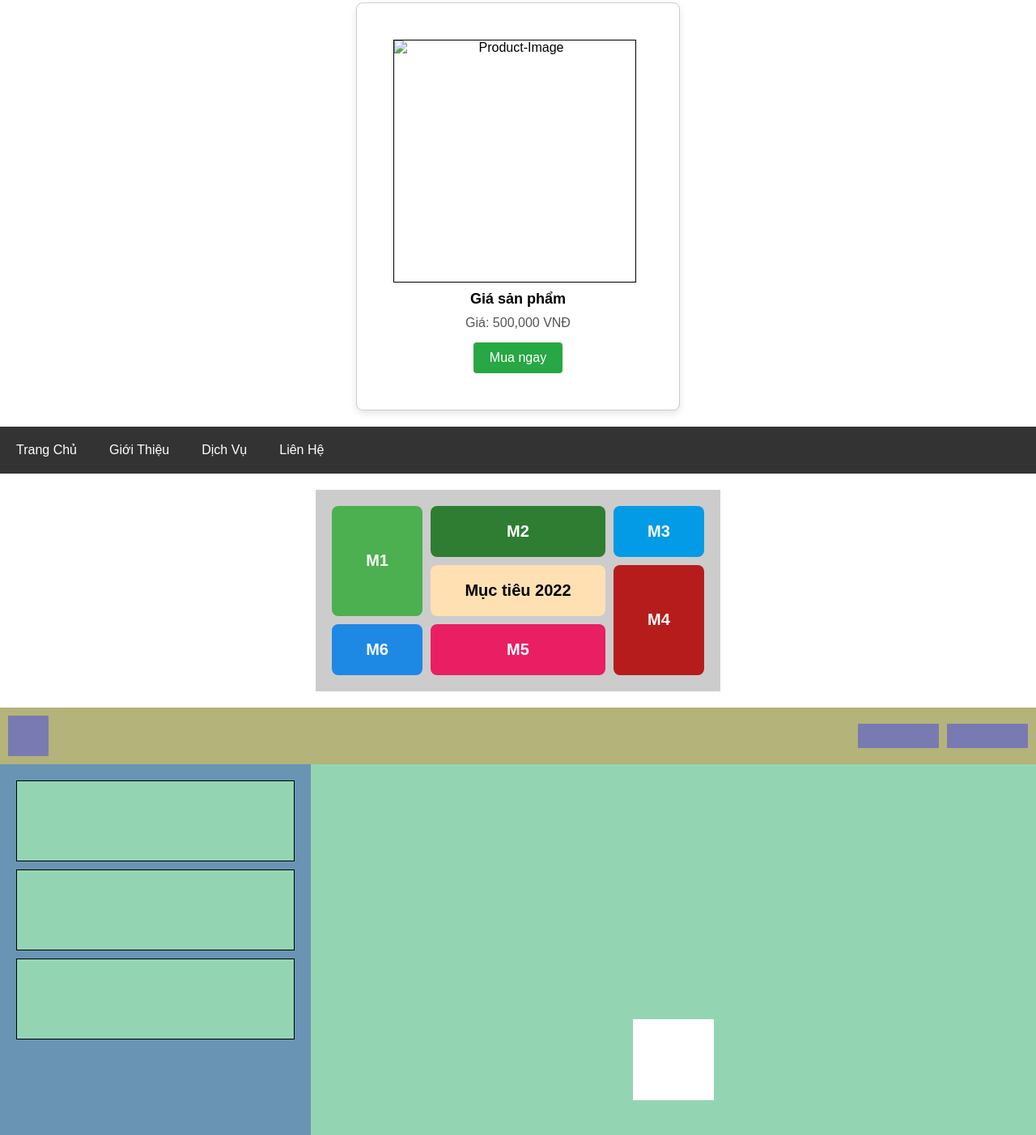
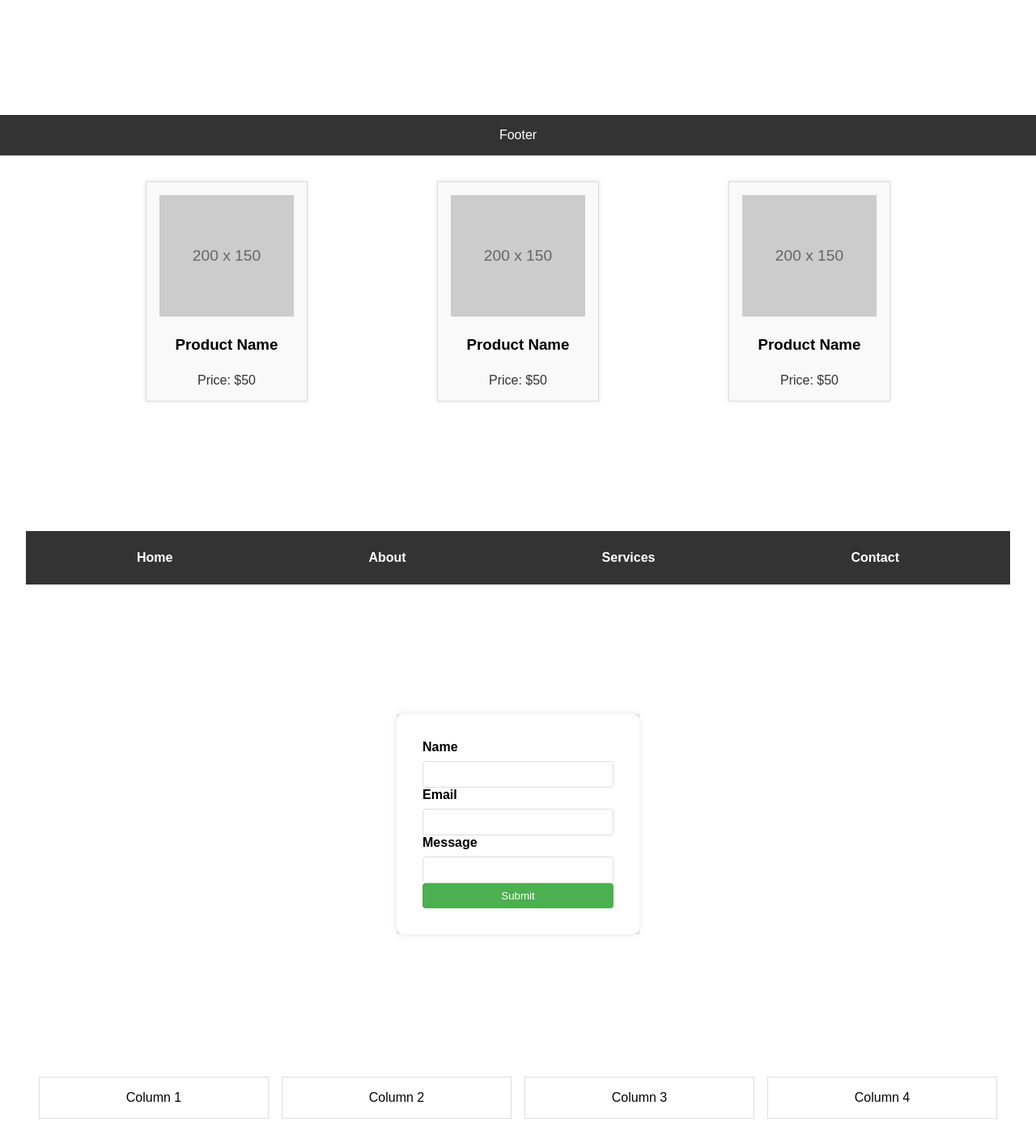
Before and after one commit to TheVinh28/bai-tap, a plain HTML site: page index.html in a window 1280 px wide. Shown: the part 560-1962 px from the top of the page at 81% size. Drawn offline with Linux system fonts and the light colour scheme.

Commit message:
add hello

```diff
--- a/index.html
+++ b/index.html
@@ -1,80 +1,121 @@
 <!DOCTYPE html>
-<html lang="en">
+<html lang="vi">
 <head>
     <meta charset="UTF-8">
     <meta name="viewport" content="width=device-width, initial-scale=1.0">
-    <title>Box model</title>
+    <title>Bài Tập</title>
     <link rel="stylesheet" href="styles.css">
 </head>
 <body>
-<!-- Bài tập 1 -->
-<div class="blog-post">
-    <h2 class="blog-title">Tiêu Đề Bài Viết Blog</h2>
-    <div class="blog-image">
-        <img src="image-placeholder.jpg" alt="Image" width="600" height="400">
+<!-- Bài tập 1-->
+    <header class="header">Header</header>
+    <div class="container">
+        <div class="column">Column 1</div>
+        <div class="column">Column 2</div>
     </div>
-    <p class="blog-content">
-        Đây là nội dung của bài viết blog. Lorem ipsum dolor sit amet, consectetur adipiscing elit.
-        Sed do eiusmod tempor incididunt ut labore et dolore magna aliqua.
-    </p>
+    <footer class="footer">Footer</footer>
+<!-- Bài tập 2-->
+    <div class="product-list">
+        <div class="product">
+            <div class="product-image">200 x 150</div>
+            <div class="product-info">
+                <h3>Product Name</h3>
+                <p>Price: $50</p>
             </div>
-<!-- Bài tập 2 -->
-<div class="product-card">
-    <div class="product-image">
-        <img src="product-placeholder.jpg" alt="Product-Image" width="300" height="300">
-    </div class="product-details">
-    <h3 class="product-name">Giá sản phẩm</h3>
-    <p class="product-price">Giá: 500,000 VNĐ</p>
-    <button class="buy-now-button">Mua ngay</button>
         </div>
-<!-- Bài tập 3 -->
-<div class="navbar">
-    <a href="#">Trang Chủ</a>
-    <a href="#">Giới Thiệu</a>
-    <a href="#">Dịch Vụ</a>
-    <a href="#">Liên Hệ</a>
+        <div class="product">
+            <div class="product-image">200 x 150</div>
+            <div class="product-info">
+                <h3>Product Name</h3>
+                <p>Price: $50</p>
             </div>
-
-<!-- Bài tập 4 -->
-<div class="goal-layout">
-    <div class="box box1">M1</div>
-    <div class="box box2">M2</div>
-    <div class="box box3">M3</div>
-    <div class="box goal">Mục tiêu 2022</div>
-    <div class="box box4">M4</div>
-    <div class="box box5">M5</div>
-    <div class="box box6">M6</div>
         </div>
-
+        <div class="product">
+            <div class="product-image">200 x 150</div>
+            <div class="product-info">
+                <h3>Product Name</h3>
+                <p>Price: $50</p>
+        </div>
+    </div>
+<!-- Bài tập 3-->
+    <nav class="menu">
+        <a href="#">Home</a>
+        <a href="#">About</a>
+        <a href="#">Services</a>
+        <a href="#">Contact</a>
+    </nav>
+<!-- Bài tập 4-->
+    <div class="sign-in">
+        <div class="sign-in-box">
+            <form class="contact-info">
+                <div>
+                    <label for="name">Name</label>
+                    <input type="text" id="name" name="name">
+                </div>
+                <div>
+                    <label for="email">Email</label>
+                    <input type="text" id="email" name="email">
+                </div>
+                <div>
+                    <label for="message">Message</label>
+                    <input type="text" id="message" name="message">
+                </div>
+                <button type="submit">Submit</button>
+            </form>
+        </div>
+    </div>
 <!-- Bài tập 5-->
-<!DOCTYPE html>
-<html lang="en">
-<head>
-    <meta charset="UTF-8">
-    <meta name="viewport" content="width=device-width, initial-scale=1.0">
-    <title>Layout</title>
-    <link rel="stylesheet" href="styles.css">
-</head>
-<body>
-    <header>
-        <div class="logo"></div>
-        <div class="buttons">
-            <div class="button"></div>
-            <div class="button"></div>
+    <div class="columns">
+        <div class="column">Column 1</div>
+        <div class="column">Column 2</div>
+        <div class="column">Column 3</div>
+        <div class="column">Column 4</div>
     </div>
+<!-- Bài tập 7-->
+    <div class="product-grid">
+        <div class="product-card product1">
+            <img src="https://via.placeholder.com/200x150" alt="Product Image">
+            <h3>Product Name</h3>
+            <p>Price: $50</p>
+        </div>
+        <div class="product-card product2">
+            <img src="https://via.placeholder.com/200x150" alt="Product Image">
+            <h3>Product Name</h3>
+            <p>Price: $50</p>
+        </div>
+        <div class="product-card product3">
+            <img src="https://via.placeholder.com/200x150" alt="Product Image">
+            <h3>Product Name</h3>
+            <p>Price: $50</p>
+        </div>
+        <div class="product-card product4">
+            <img src="https://via.placeholder.com/200x150" alt="Product Image">
+            <h3>Product Name</h3>
+            <p>Price: $50</p>
+        </div>
+        <div class="product-card product5">
+            <img src="https://via.placeholder.com/200x150" alt="Product Image">
+            <h3>Product Name 5</h3>
+            <p>Price: $90</p>
+        </div>
+    </div>
+<!-- Bài tập 6,8-->
+ <div class="f1">
+    <header class="header2">
+        <h1>Header</h1>
     </header>
-    <main>
-        <section class="sidebar">
-            <div class="sidebar-card"></div>
-            <div class="sidebar-card"></div>
-            <div class="sidebar-card"></div>
-        </section>
-        <section class="content">
-            <div class="overlay-square"></div>
-        </section>
+    <div class="container2">
+        <aside class="sidebar">
+            <ul>
+                <li>Menu item 1</li>
+                <li>Menu item 2</li>
+                <li>Menu item 3</li>
+            </ul>
+        </aside>
+        <main class="main-content">
+            <p>Lorem ipsum dolor sit amet, consectetur adipiscing elit...</p>
         </main>
+    </div>
+</div>
 </body>
 </html>
-
-</body>
-</html>
--- a/styles.css
+++ b/styles.css
@@ -1,211 +1,219 @@
-* {
-    box-sizing: border-box;
-}
-
-/* Bài tập 1 */
-.blog-post {
-    width: 35%;
-    margin: 2px auto;
-    padding: 2px;
-    border: 1px solid #ccc;
-    background-color: #f9f9f9;
-    border-radius: 8px;
-}
-
-.blog-title {
-    font-size: 24px;
-    font-weight: bold;
-    margin-bottom: 15px;
-}
-
-.blog-image {
-    display: flex;
-    justify-content: center;
-    margin-bottom: 15px;
-}
-
-.blog-image img {
-    max-width: 100%;
-    border: 1px solid #ddd;
-    border-radius: 4px;
-}
-
-.blog-content {
-    font-size: 16px;
-    line-height: 1.6;
-    color: #333;
-}
-
-/* Bài tập 2 */
-.product-card {
-    width: 400px;
-    margin: 20px auto;
-    padding: 45px;
-    border: 1px solid #ccc;
-    background-color: #fff;
-    border-radius: 8px;
-    text-align: center;
-    box-shadow: 0 4px 8px rgba(0, 0, 0, 0.1);
-}
-
-.product-image img {
-    display: flex;
-    justify-content: center;
-    margin-bottom: 10px;
-    border: 1px solid black;
-}
-
-.product-name {
-    font-size: 18px;
-    font-weight: bold;
-    margin: 10px 0;
-}
-
-.product-price {
-    font-size: 16px;
-    color: #555;
-    margin-bottom: 15px;
-}
-
-.buy-now-button {
-    padding: 10px 20px;
-    font-size: 16px;
-    color: #fff;
-    background-color: #28a745;
-    border: none;
-    border-radius: 4px;
-    cursor: pointer;
-    transition: background-color 0.3s ease;
-}
-
-.buy-now-button:hover {
-    background-color: #218838;
-}
-/* BÀi tập 3 */
-.navbar {
-    display: flex;
-    background-color: #333;
-    padding: 10px 0;
-}
-
-.navbar a {
-    color: #fff;
-    padding: 10px 20px;
-    text-decoration: none;
-    text-align: center;
-}
-
-.navbar a:hover {
-    background-color: #555;
-}
-
-/* Bài tập 4 */
-.goal-layout {
-    display: grid;
-    grid-template-areas:
-        "box1 box2 box3"
-        "box1 goal box4"
-        "box6 box5 box4";
-    gap: 10px;
-    width: 500px;
-    margin: 20px auto;
-    padding: 20px;
-    background-color: #ccc;
-}
-
-.box {
-    display: flex;
-    justify-content: center;
-    align-items: center;
-    color: white;
-    font-size: 20px;
-    font-weight: bold;
-    padding: 20px;
-    border-radius: 8px;
-}
-
-.box1 { background-color: #4CAF50; grid-area: box1; }
-.box2 { background-color: #2E7D32; grid-area: box2; }
-.box3 { background-color: #039BE5; grid-area: box3; }
-.goal { background-color: #FFE0B2; color: black; grid-area: goal; }
-.box4 { background-color: #B71C1C; grid-area: box4; }
-.box5 { background-color: #E91E63; grid-area: box5; }
-.box6 { background-color: #1E88E5; grid-area: box6; }
-
-/* Bài tập 5 */
 * {
     margin: 0;
     padding: 0;
     box-sizing: border-box;
 }
 
+/* Bài tập 1 */
 body {
     font-family: Arial, sans-serif;
+    display: flex;
+    flex-direction: column;
+    height: 100vh;
 }
 
-header {
-    display: flex;
-    justify-content: space-between;
-    align-items: center;
-    background-color: #b3b37a;
-    padding: 10px;
+.header, .footer {
+    background-color: #333;
+    color: white;
+    text-align: center;
+    padding: 1rem;
 }
 
-.logo {
-    width: 50px;
-    height: 50px;
-    background-color: #7a7ab3;
+.container {
+    display: flex;
+    flex: 1;
+    justify-content: space-around;
+    align-items: center;
+    margin: 300px 0px;
 }
 
-.buttons {
-    display: flex;
-    gap: 10px;
+.column {
+    width: 45%;
+    text-align: center;
+    padding: 1rem;
+    border: 1px solid #ddd;
 }
 
-.button {
-    width: 100px;
-    height: 30px;
-    background-color: #7a7ab3;
+/* Bài tập 2 */
+.product-list {
+    display: flex;
+    flex-wrap: wrap;
+    gap: 10rem;
+    justify-content: center;
+    padding: 2rem;
 }
 
-main {
+.product {
+    background-color: #f9f9f9;
+    border: 1px solid #ddd;
+    width: 200px;
+    text-align: center;
+    padding: 1rem;
+    box-shadow: 0 0 5px rgba(0, 0, 0, 0.1);
+}
+
+.product-image {
+    background-color: #ccc;
+    width: 100%;
+    height: 150px;
     display: flex;
-    height: calc(100vh - 70px);
+    align-items: center;
+    justify-content: center;
+    font-size: 1.2rem;
+    color: #666;
+}
+
+.product-info h3 {
+    margin: 1.5rem 0;
+}
+
+.product-info p {
+    color: #333;
+}
+
+/* Bài tập 3*/
+.menu {
+    display: flex;
+    justify-content: space-around;
+    background-color: #333;
+    padding: 1rem;
+    width: 100%;
+}
+
+.menu a {
+    color: white;
+    text-decoration: none;
+    font-weight: bold;
+    padding: 0.5rem 1rem;
+}
+
+.menu a:hover {
+    background-color: #444;
+    border-radius: 5px;
+}
+
+/* BÀi tập 4*/
+.sign-in{
+    background-color: rgb(238, 228, 228);
+}
+.sign-in-box {
+    display: flex;
+    flex-direction: column;
+    gap: 1rem;
+    padding: 2rem;
+    background-color: white;
+    border-radius: 8px;
+    box-shadow: 0 0 10px rgba(0, 0, 0, 0.1);
+    width: 300px;
+}
+
+.sign-in div {
+    display: flex;
+    flex-direction: column;
+}
+
+label {
+    font-weight: bold;
+    margin-bottom: 0.5rem;
+}
+
+input, textarea {
+    padding: 0.5rem;
+    border: 1px solid #ddd;
+    border-radius: 4px;
+    width: 100%;
+}
+
+button {
+    padding: 0.5rem;
+    background-color: #4CAF50;
+    color: white;
+    border: none;
+    border-radius: 4px;
+    cursor: pointer;
+    width: 100%;
+}
+
+button:hover {
+    background-color: #45a049;
+}
+
+/* Bài tập 5*/
+.columns {
+    display: flex;
+    flex-direction: row;
+    gap: 1rem;
+    padding: 1rem;
+    width: 100%;
+}
+
+/* Bài tập 7*/
+.product-grid {
+    display: grid;
+    gap: 1rem;
+    padding: 2rem;
+    width: 100%;
+    max-width: 1200px;
+    grid-template-columns: repeat(3, 1fr);
+    grid-template-areas:
+        "product1 product2 product2"
+        "product1 product3 product4"
+        "product5 product3 product4";
+}
+
+.product-card {
+    background-color: white;
+    border: 1px solid #ddd;
+    border-radius: 8px;
+    padding: 1rem;
+    text-align: center;
+    box-shadow: 0 4px 8px rgba(0, 0, 0, 0.1);
+}
+
+.product-card img {
+    max-width: 100%;
+    border-radius: 4px;
+}
+
+.product-card h3 {
+    margin: 1rem 0 0.5rem;
+}
+
+.product-card p {
+    color: #333;
+    font-size: 1rem;
+}
+.product1 { grid-area: product1; }
+.product2 { grid-area: product2; }
+.product3 { grid-area: product3; }
+.product4 { grid-area: product4; }
+.product5 { grid-area: product5; }
+
+/* Bài tập 6,8*/
+.f1{
+    width: 100%;
+}
+.header2 {
+    background-color: #333;
+    color: white;
+    padding: 1rem;
+    text-align: center;
+    width: 100%;
+}
+
+.container2 {
+    display: flex;
 }
 
 .sidebar {
-    width: 30%;
-    background-color: #6a94b3;
-    position: relative;
+    background-color: #f4f4f4;
+    padding: 15px;
+    width: 20%;
+    height: 1000px;
 }
 
-.content {
-    width: 70%;
-    background-color: #93d5b3;
-    position: relative;
+.main-content {
+    flex: 1;
+    padding: 15px;
+    height: 1000px;
 }
-
-.overlay-square {
-    width: 100px;
-    height: 100px;
-    background-color: #ffffff;
-    position: absolute;
-    top: 50%;
-    left: 50%;
-    transform: translate(-50%, -50%);
-}
-
-.sidebar {
-    width: 30%;
-    background-color: #6a94b3;
-    padding: 20px;
-    display: flex;
-    flex-direction: column;
-    gap: 10px;
-}
-
-.sidebar-card {
-    height: 100px;
-    background-color: #93d5b3;
-    border: 1px solid #000;
-}
```
Lines whose indentation alone changed are shown as unchanged.
